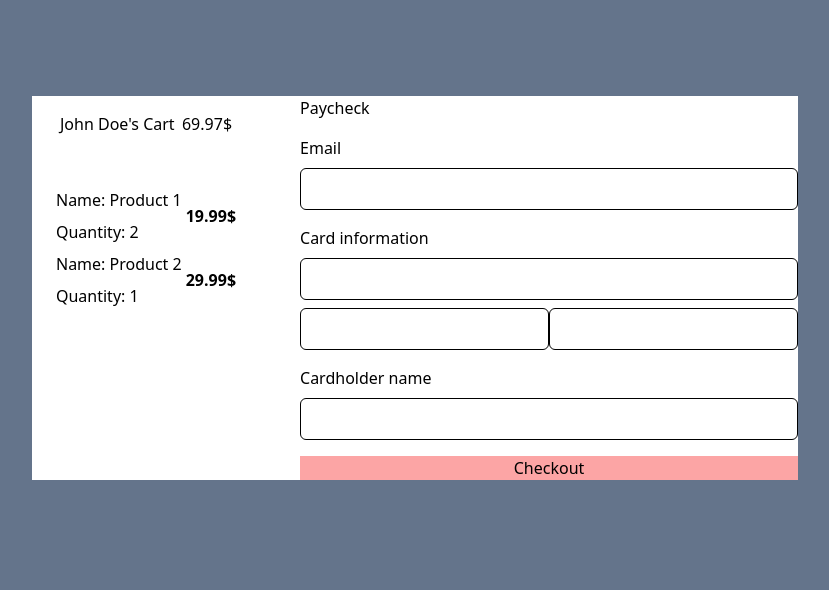
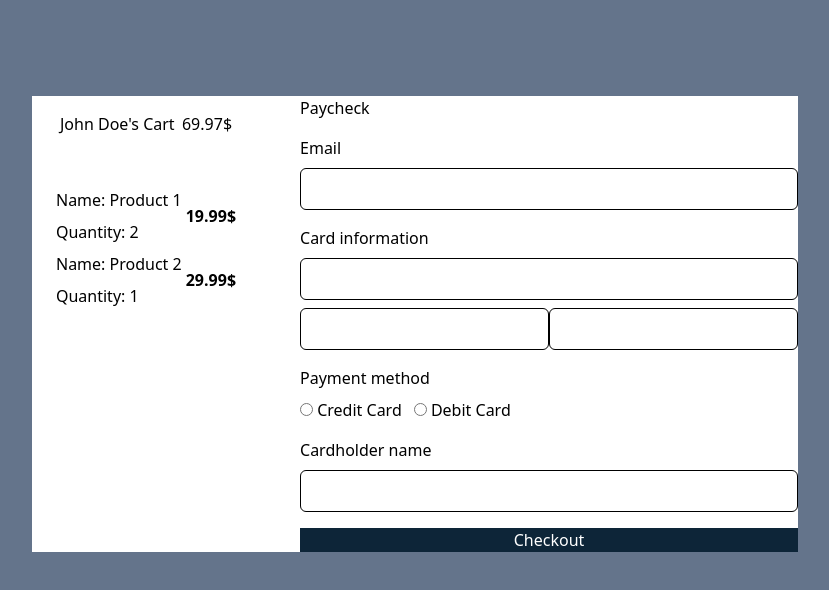
Before and after one commit to Seemo0/Next-checkout, a Next.js app: page / in a window 1280 px wide. Shown: the top 590 px of the page, without its empty margins (225-1054 px from the left). Built offline with nearby package versions, Linux system fonts and the light colour scheme.

Commit message:
add checkboxes for payment card method

```diff
--- a/components/Checkout.tsx
+++ b/components/Checkout.tsx
@@ -88,6 +88,17 @@ const Checkout = () => {
         </span>
       </span>
       <span className="flex flex-col space-y-2">
+        <label htmlFor="cardType">Payment method</label>
+        <span className="flex items-start space-x-3">
+          <span>
+            <input type="radio" name="cardType" /> Credit Card
+          </span>
+          <span>
+            <input type="radio" name="cardType" /> Debit Card
+          </span>
+        </span>
+      </span>
+      <span className="flex flex-col space-y-2">
         <CustomInput
           formik={formik}
           label="Cardholder name"
@@ -97,8 +108,10 @@ const Checkout = () => {
       </span>
       <button
         disabled={loading || !formik.isValid || !formik.dirty}
-        className={`bg-red-300 relative ${
-          loading || !formik.isValid ? "cursor-not-allowed" : "cursor-pointer"
+        className={`bg-[#0D2538] hover:bg-[#1B4B72] text-white relative ${
+          loading || !formik.isValid || !formik.dirty
+            ? "cursor-not-allowed"
+            : "cursor-pointer"
         }`}
         onClick={handleCheckout}
       >
```
